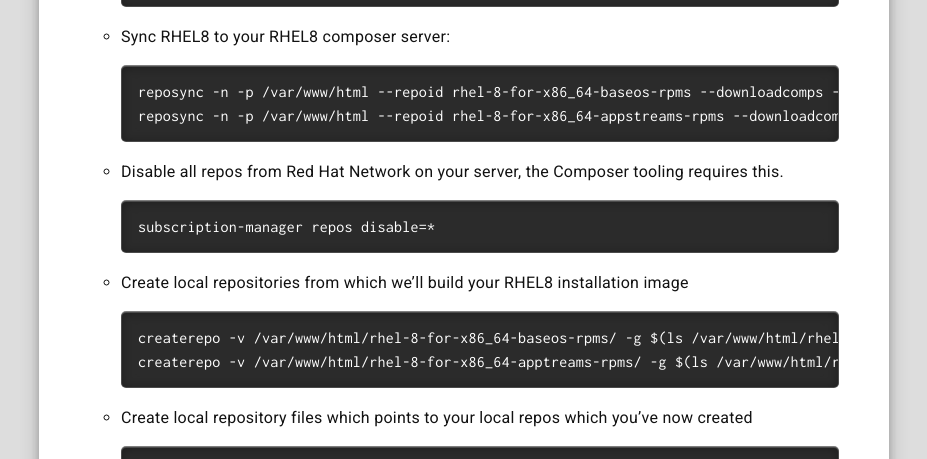
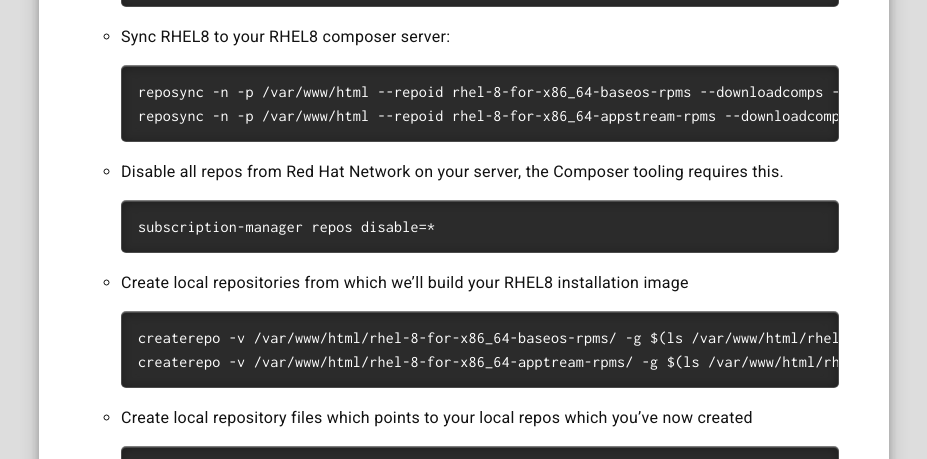
Before and after one commit to RedHatNordicsSA/RedHatNordicsSA.github.io, a Jekyll site: the page built from _posts/2019-04-24-rhel8-really-fast.markdown, in a window 1280 px wide and 900 px high, scrolled down 1926 px. Shown: the part 177-636 px from the top of the window, without its empty margins (176-1103 px from the left). Built offline with Jekyll 4.4.1, drawn with Linux system fonts in a browser that asks for light colours.

Commit message:
appstream, not appstreams

````diff
--- a/_posts/2019-04-24-rhel8-really-fast.markdown
+++ b/_posts/2019-04-24-rhel8-really-fast.markdown
@@ -83,7 +83,7 @@
 * Sync RHEL8 to your RHEL8 composer server:
   ```
   reposync -n -p /var/www/html --repoid rhel-8-for-x86_64-baseos-rpms --downloadcomps --download-metadata
-  reposync -n -p /var/www/html --repoid rhel-8-for-x86_64-appstreams-rpms --downloadcomps --download-metadat
+  reposync -n -p /var/www/html --repoid rhel-8-for-x86_64-appstream-rpms --downloadcomps --download-metadat
   ```
 
 * Disable all repos from Red Hat Network on your server, the Composer tooling
@@ -95,7 +95,7 @@
 * Create local repositories from which we'll build your RHEL8 installation image
   ```
   createrepo -v /var/www/html/rhel-8-for-x86_64-baseos-rpms/ -g $(ls /var/www/html/rhel-8-for-x86_64-baseos-rpms/repodata/*comps.xml)
-  createrepo -v /var/www/html/rhel-8-for-x86_64-apptreams-rpms/ -g $(ls /var/www/html/rhel-8-for-x86_64-appstreams-rpms/repodata/*comps.xml)
+  createrepo -v /var/www/html/rhel-8-for-x86_64-apptream-rpms/ -g $(ls /var/www/html/rhel-8-for-x86_64-appstream-rpms/repodata/*comps.xml)
   ```
 
 * Create local repository files which points to your local repos which you've now created
````
